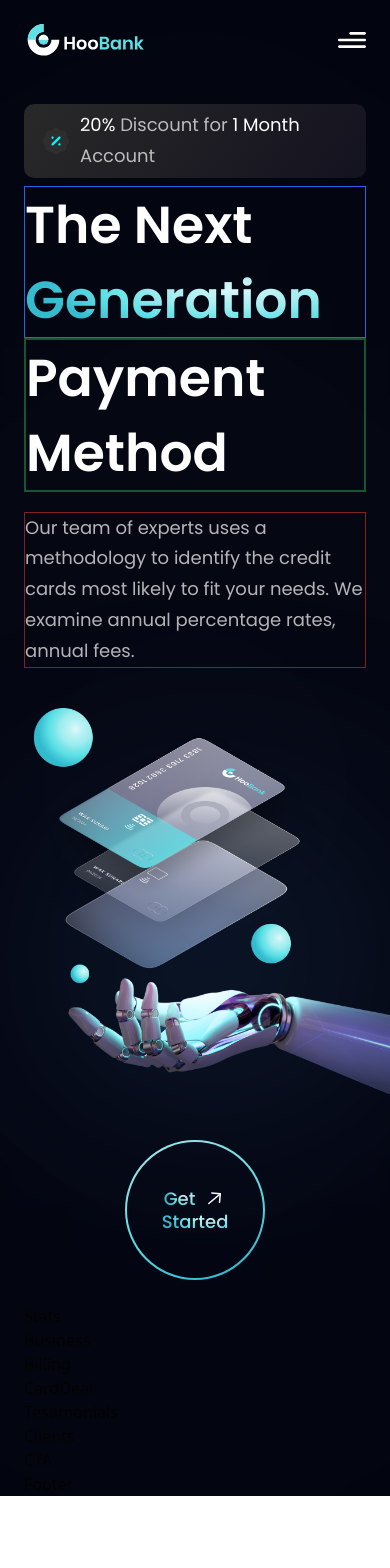
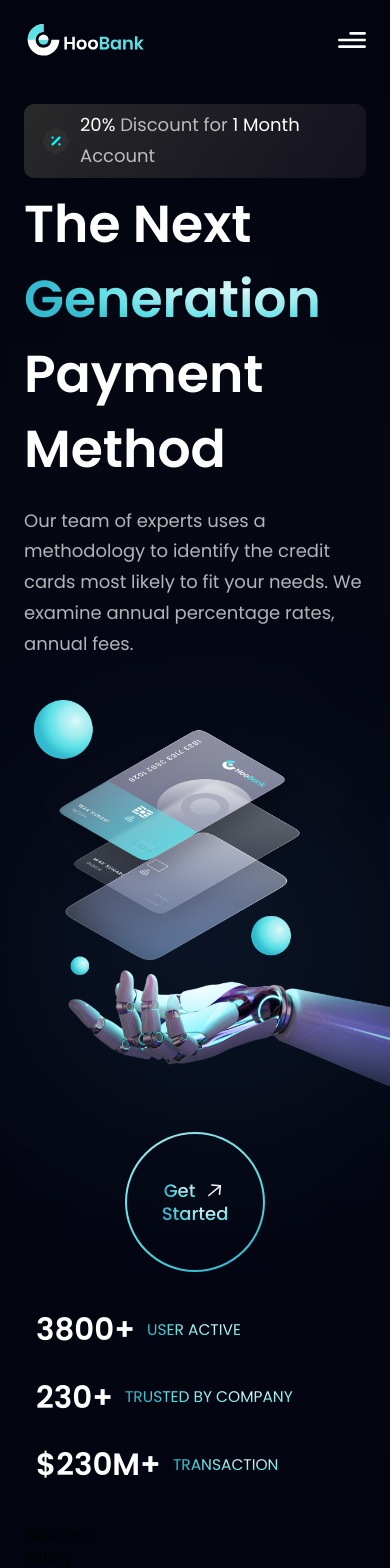
Before and after one commit to nahyan007/bank_modern_app, a React (Vite) app: page / in a window 390 px wide. Shown: the top 1568 px of the page. Before the commit the page ends 1496 px from the top, so only its background shows below. Built offline with nearby package versions, Linux system fonts and the light colour scheme.

Commit message:
responsive stats

```diff
--- a/src/components/Hero.jsx
+++ b/src/components/Hero.jsx
@@ -1,4 +1,3 @@
-import React from "react";
 import styles from "../style";
 import { discount, robot } from "../assets";
 import GetStarted from "./GetStarted";
@@ -21,7 +20,7 @@ const Hero = () => {
           </p>
         </div>
 
-        <div className=" flex flex-row justify-between items-center w-full border border-blue-600 ">
+        <div className=" flex flex-row justify-between items-center w-full  ">
           <h1 className=" flex-1 font-poppins font-semibold ss:text-[72px] text-[52px] text-white ss:leading-[100px] leading-[75px] ">
             The Next <br className="sm:block hidden" />{" "}
             <span className="text-gradient">Generation</span>{" "}
@@ -31,11 +30,11 @@ const Hero = () => {
             <GetStarted />
           </div>
         </div>
-        <h1 className=" font-poppins font-semibold ss:text-[68px] text-[52px] text-white ss:leading-[100px] leading-[75px] w-full border-2 border-green-900">
+        <h1 className=" font-poppins font-semibold ss:text-[68px] text-[52px] text-white ss:leading-[100px] leading-[75px] w-full">
           Payment Method
         </h1>
         <p
-          className={`${styles.paragraph} max-w-[470px] mt-5 border border-red-900 `}
+          className={`${styles.paragraph} max-w-[470px] mt-5 `}
         >
           Our team of experts uses a methodology to identify the credit cards
           most likely to fit your needs. We examine annual percentage rates,
--- a/src/components/Stats.jsx
+++ b/src/components/Stats.jsx
@@ -1,9 +1,19 @@
-import React from 'react'
+import { stats } from "../constants";
+import styles from "../style";
 
-function Stats() {
-  return (
-    <div>Stats</div>
-  )
-}
+const Stats = () => (
+  <section className={`${styles.flexCenter} flex-row flex-wrap sm:mb-20 mb-6`}>
+    {stats.map((stat) => (
+      <div key={stat.id} className={`flex-1 flex justify-start items-center flex-row m-3`} >
+        <h4 className="font-poppins font-semibold xs:text-[40.89px] text-[30.89px] xs:leading-[53.16px] leading-[43.16px] text-white">
+          {stat.value}
+        </h4>
+        <p className="font-poppins font-normal xs:text-[20.45px] text-[15.45px] xs:leading-[26.58px] leading-[21.58px] text-gradient uppercase ml-3">
+          {stat.title}
+        </p>
+      </div>
+    ))}
+  </section>
+);
 
-export default Stats
+export default Stats;
```
